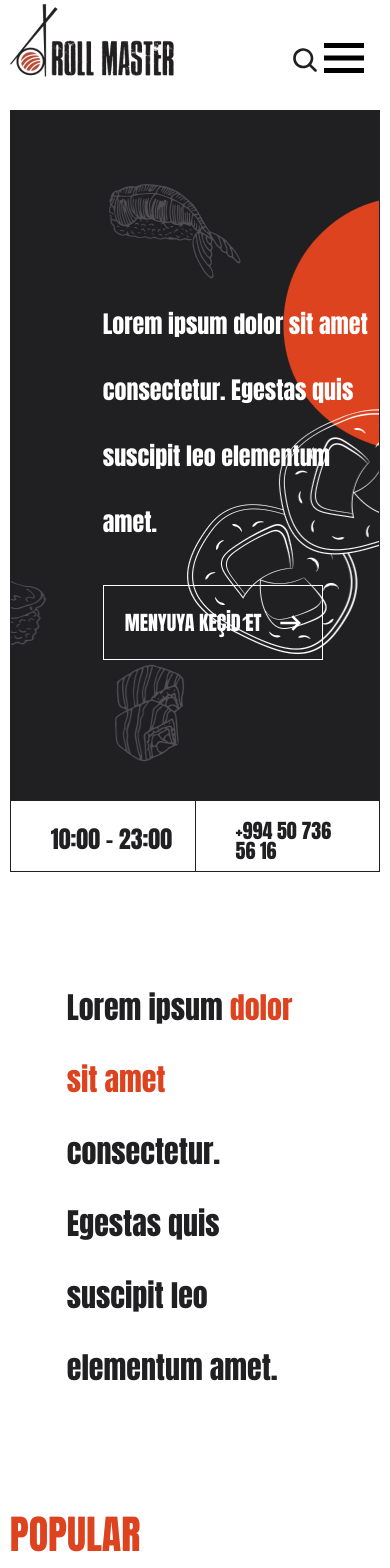
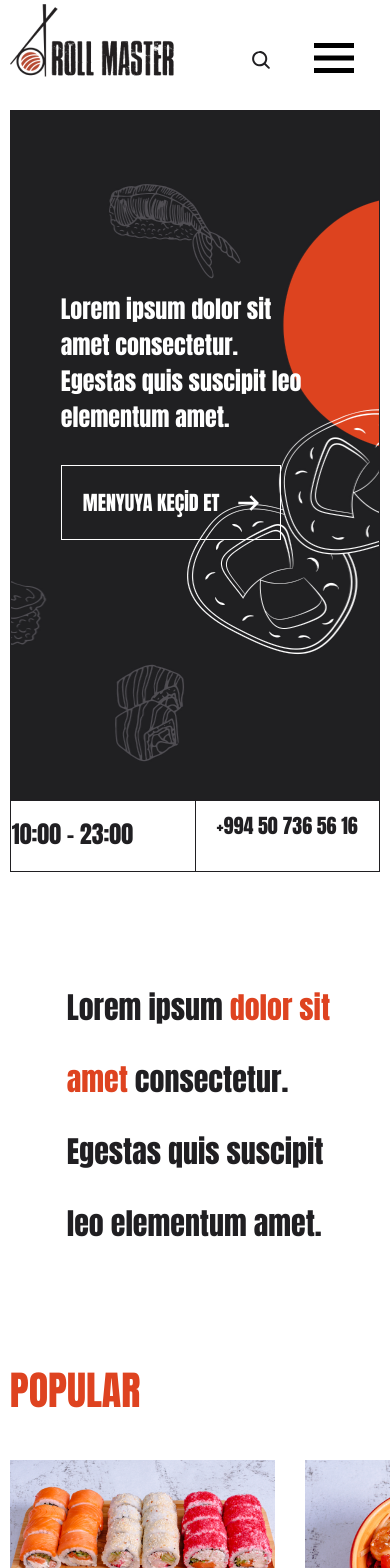
Before and after one commit to orxanmuradli/roll-master-pro, a React (Create React App) app: page / in a window 390 px wide. Shown: the top 1568 px of the page. Built offline with nearby package versions, Linux system fonts and the light colour scheme.

Commit message:
mobile responsive changes

```diff
--- a/src/App.css
+++ b/src/App.css
@@ -129,9 +129,29 @@ body {
 }
 
 
+/*
+@media only screen and (max-width: 700px) {
+  .headerContainer{
+    width: 350px !important;
 
-@media only screen and (max-width: 486px) {
+  }
 
+  .headerContainer h1{
+    font-size: 24px !important;
+    font-family: "Anton", sans-serif;
+    margin-left: 11px;
+  }
 
+} */
 
+@media only screen and (min-width: 370px) and ( max-width: 700px) {
+  .right {
+    display: none !important;
+  }
+  .cards{
+    width: 855px;
 }
+.left{
+  margin-left: 80px;
+}
+}
--- a/src/components/Footer/Footer.css
+++ b/src/components/Footer/Footer.css
@@ -100,15 +100,20 @@
   border-left: 1px solid;
 }
 
-@media only screen and (max-width: 486px) {
+@media only screen and (max-width: 700px) {
   .footer-top {
     display: none;
   }
   .footer-top-mobile {
     display: flex;
     border: 1px solid black;
-    width: 421px;
-    margin-left: 20px;
+    justify-content: space-evenly;
+  width: 340px;
+    margin-left: 10px;
+  }
+  .footer-bottom-up-el_div_icon {
+    position: relative;
+    right: 25px;
   }
   .face{
     padding: 35px;
@@ -117,10 +122,20 @@
     padding: 35px;
   }
   .wolt{
-    padding: 35px;
+    padding: 35px 20px 0px 10px;
+  }
+  .wolt div {
+    right: 0px !important;
   }
   .darkMode{
-    padding: 35px;
+    padding: 35px 20px 0px 30px;
+    border-left: 0px;
   }
-
+  .footer-bottom {
+    display: grid;
+  }
+  .right-content {
+    margin-left: 15px;
+    width: 640px;
+  }
 }
--- a/src/components/Footer/Footer.jsx
+++ b/src/components/Footer/Footer.jsx
@@ -142,13 +142,13 @@ const Footer = () => {
 
             </div>
             <div className="footer-bottom">
-        <div className="left-content">
-            <span>ROLL MASTER © 2023 BÜTÜN HÜQUQLAR QORUNUR</span>
-            </div>
             <div className='right-content'>
 
 
           <p>Created by </p> <span className='green'>Claradix</span>
+            </div>
+        <div className="left-content">
+            <span>ROLL MASTER © 2023 BÜTÜN HÜQUQLAR QORUNUR</span>
             </div>
         </div>
      </div>
--- a/src/components/Footer/Socialmedia.jsx
+++ b/src/components/Footer/Socialmedia.jsx
@@ -4,7 +4,7 @@ import Theme from "../Theme/Theme";
 
 const SocialMedia = () => {
   return (
-    <>
+
       <div className="right">
         <a className="darkMode" target="_blank" rel="noreferrer">
           <div className="footer-bottom-up-el_div_icon">
@@ -67,7 +67,7 @@ const SocialMedia = () => {
           </div>
         </a>
       </div>
-    </>
+
   );
 };
 
--- a/src/components/Header/Navbar.css
+++ b/src/components/Header/Navbar.css
@@ -102,6 +102,7 @@ transition: 0.3s;
 
  .rightSide svg {
 font-size: 40px;
+width: 18px;
 
 }
 #showw{
@@ -136,6 +137,7 @@ font-size: 40px;
     height: 30px;
     position: absolute;
     top: 50%;
+    margin-right: 10px;
     transform: translateY(-50%);
     right: 0px;
     cursor: pointer;
@@ -159,11 +161,13 @@ font-size: 40px;
   .searchinputs{
    width: 72%;
     height: 100px;
-    margin-right: -2px;
+    /* margin-right: -2px; */
+
   }
   .searchinputs::after {
 width:100%!important;
 bottom: 15%!important;
+
   }
   .dataResult .dataItem {
 height:70px!important;
@@ -243,6 +247,7 @@ height:70px!important;
 .searchinputs{
   width: 100% !important;
   margin-right: 0 !important;
+
 }
   }
   @media only screen and (max-width: 768px){
@@ -261,6 +266,7 @@ height:70px!important;
 .rightSide svg {
   margin-top: 15px;
   margin-left: 36px;
+  padding: 1px 91px 1px 2px
 }
 .social {
   display: flex;
@@ -316,6 +322,7 @@ height:70px!important;
       gap: 40px;
       width: 60%;
 
+
      }
      .rightSide svg {
       /* margin-top: 15px; */
@@ -328,6 +335,7 @@ height:70px!important;
      .searchinputs{
        width: 100%!important;
        height: 100px;
+
      }
      .searchinputs::after {
    width:100%!important;
@@ -419,7 +427,9 @@ height:70px!important;
       width: 100%;
       margin-left: 0;
      } */
-
+     /* .left{
+      margin-left: 50px;
+    } */
 
 
   }
--- a/src/components/Pages/Blog/Blog.css
+++ b/src/components/Pages/Blog/Blog.css
@@ -46,3 +46,13 @@
     position: relative;
     top: 20px;
 }
+
+/* @media only screen and (min-width: 370px) and ( max-width: 700px){
+
+} */
+
+@media only screen and (max-width: 700px){
+    .styles{
+        width: 1040px;
+    }
+}
--- a/src/components/Pages/Home/Home.css
+++ b/src/components/Pages/Home/Home.css
@@ -281,13 +281,19 @@ linear-gradient(0deg, #DE4320, #DE4320); */
   .social .right {
     display: none;
   }
+  .lefting1 {
+    padding: 15px 1px 1px 1px;
+  }
+  .righting2 {
+    padding: 15px 1px 1px 1px;
+  }
   .social .left {
     width: 100%;
 
     margin-left: 0;
   }
   .social .left > div {
-    width: 45%;
+    width: 50%;
   }
   .heading h1 {
     width: 90%;
@@ -303,4 +309,42 @@ linear-gradient(0deg, #DE4320, #DE4320); */
     font-size: 24px;
     font-family: "Anton", sans-serif;
   }
+
+
 }
+
+
+
+@media only screen and (max-width: 700px){
+  .right-content {
+    border-bottom: 1px solid;
+    padding: 15px 0px 15px 0px;
+  }
+  .heading h1 {
+    width: 300px;
+  }
+  .headerContainer {
+    width: 87%;
+    font-size: 24px;
+    /* font-family: "Anton", sans-serif; */
+
+    margin-left: 10px;
+  }
+  .headerContainer h1 {
+    font-size: 24px;
+    font-family: "Anton", sans-serif;
+    line-height: 36px;
+}
+/* .cards{
+  width: 855px;
+} */
+.left{
+  margin-left: 139px;
+}
+.lefting1 p{
+  margin-left: 0px;
+
+}
+
+
+}
--- a/src/components/Pages/SearchBar/SearchBar.css
+++ b/src/components/Pages/SearchBar/SearchBar.css
@@ -38,7 +38,7 @@ border-bottom-right-radius: 0px;
 font-size: 18px;
 padding: 15px;
 height: 20px;
-width: 300px;
+width: 90%;
 outline: 0;
 cursor: pointer;
 
@@ -63,10 +63,11 @@ cursor: pointer;
     align-items: center;
     /* border-bottom: 1px solid #BDBDC8; */
     justify-content: space-between;
-    margin-right: -20px;
+    /* margin-right: -20px; */
     /* backround white elave olundu */
     background-color: #fff;
     position: relative;
+
 
 
 }
@@ -86,7 +87,6 @@ cursor: pointer;
     width: 100%;
     align-items: center;
 }
-
 
 
 .input :focus{
@@ -141,6 +141,7 @@ a{
 }
 #clearBtn{
 cursor: pointer;
+width: 18px;
 }
 .icons{
     display: flex;
```
Also changed, not shown: src/components/Pages/Home/PopularPage/PopularPage.css (+7 -0 lines).
